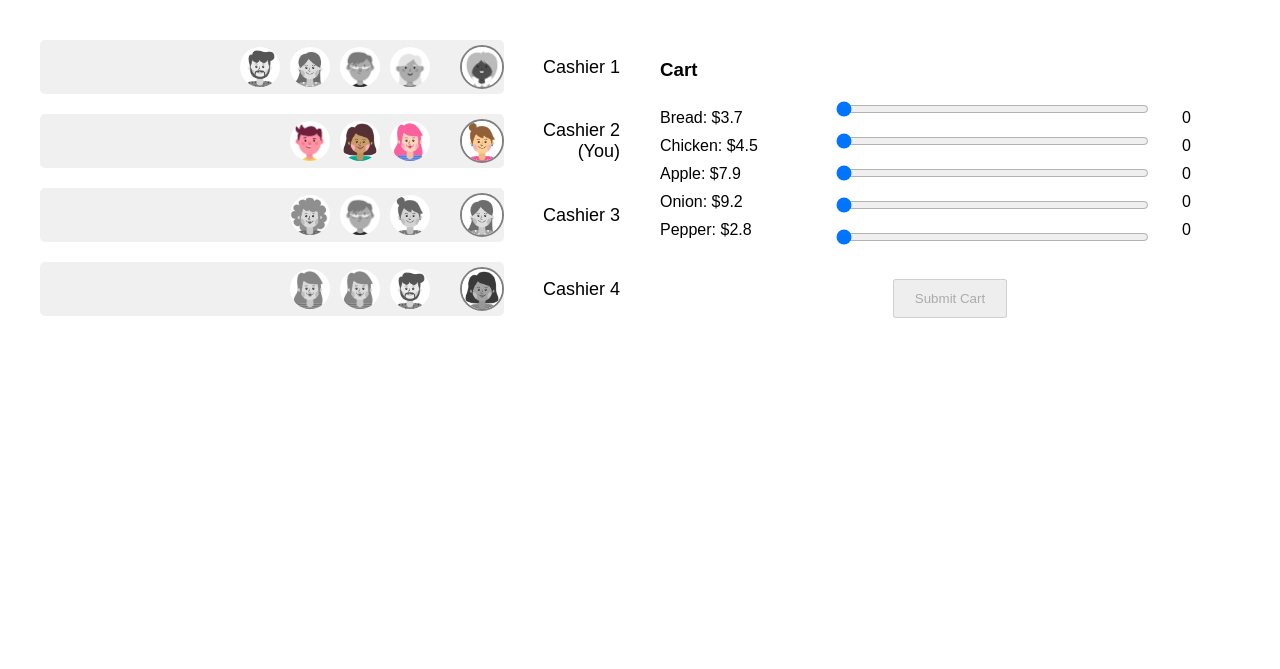
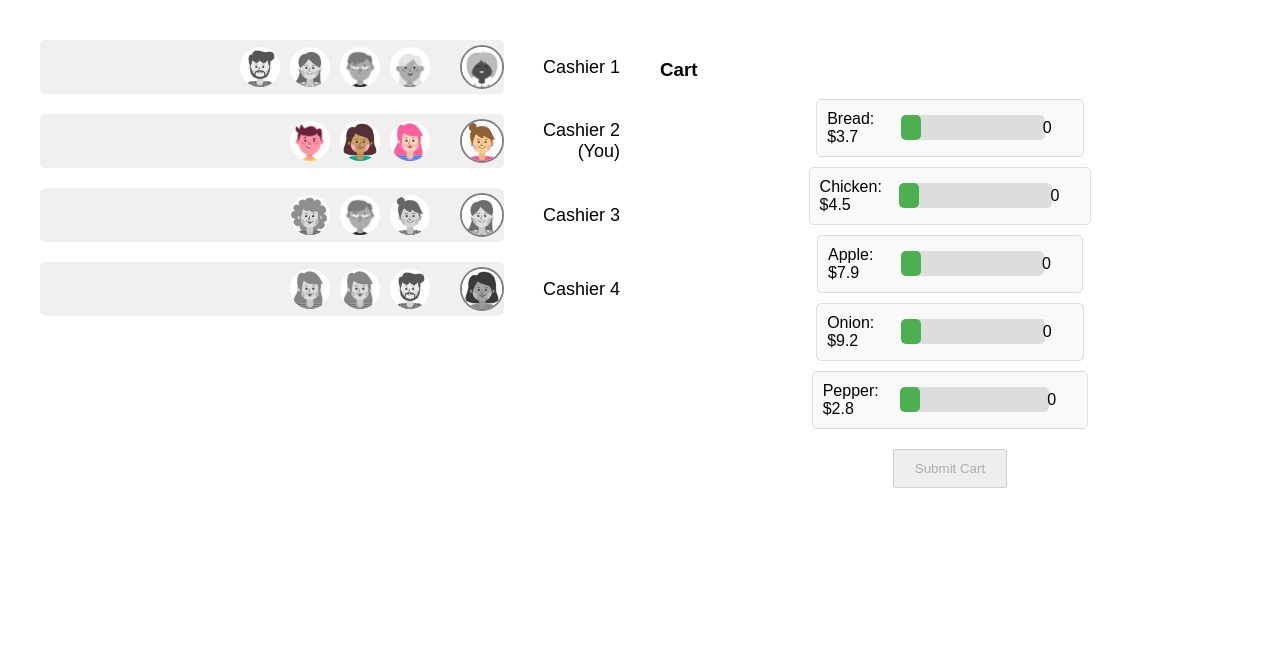
Before and after one commit to biwu6051/bizLab_sam_project, a PHP site: page /parallelQueue.php in a window 1280 px wide. Shown: the top 669 px of the page. Run offline with PHP 8.4, Linux system fonts and the light colour scheme.

Commit message:
change layout of cart, fix listener, cheack list, and load next customer

```diff
--- a/src/parallelQueue.php
+++ b/src/parallelQueue.php
@@ -61,6 +61,70 @@ $current_customer_items = $customer_items[0];
         .submit { text-align: center; margin-top: 20px; }
         .submit button { padding: 10px 20px; }
         .timer-container { display: flex; justify-content: space-between; padding: 10px 20px; border-top: 1px solid #ccc; font-size: 18px; }
+        /* 让 items-container 以列的方式排列 */
+        .items-container {
+            display: flex;
+            flex-direction: column;
+            gap: 10px;
+        }
+
+        /* 为每个 item-row 添加浅色背景和边框 */
+        .item-row {
+            display: flex;
+            align-items: center;
+            background-color: #f9f9f9; /* 浅色背景 */
+            padding: 10px;
+            border: 1px solid #ddd; /* 浅色边框 */
+            border-radius: 5px;
+        }
+
+        /* 设置 item-name 的样式 */
+        .item-name {
+            width: 30%;
+            text-align: left;
+        }
+
+        /* 设置 slider-container 的样式 */
+        .slider-container {
+            width: 60%;
+        }
+
+        /* 调整滑块的样式，使其更高 */
+        .slider-container input[type="range"] {
+            width: 100%;
+            height: 25px; /* 增加滑块的高度 */
+        }
+
+        /* 设置 slider-value 的样式 */
+        .slider-value {
+            width: 10%;
+            text-align: left;
+            min-width: 30px;
+        }
+
+        /* 可选：调整滑块的样式（颜色、圆角等） */
+        .slider-container input[type="range"] {
+            -webkit-appearance: none; /* 移除默认样式，方便自定义 */
+            background: #ddd;
+            border-radius: 5px;
+        }
+
+        .slider-container input[type="range"]::-webkit-slider-thumb {
+            -webkit-appearance: none;
+            width: 20px;
+            height: 25px; /* 与滑块高度一致 */
+            background: #4CAF50; /* 滑块颜色 */
+            cursor: pointer;
+            border-radius: 5px;
+        }
+
+        .slider-container input[type="range"]::-moz-range-thumb {
+            width: 20px;
+            height: 25px;
+            background: #4CAF50;
+            cursor: pointer;
+            border-radius: 5px;
+        }
     </style>
 </head>
 <body>
@@ -82,23 +146,17 @@ $current_customer_items = $customer_items[0];
         <div class="right">
             <h3>Cart</h3>
             <div class="items-container">
-                <div class="item-names">
-                    <?php foreach ($current_customer_items as $item => $price): ?>
-                        <div><?php echo $item; ?>: $<?php echo $price; ?></div>
-                    <?php endforeach; ?>
-                </div>
-                <div class="sliders">
-                    <?php foreach ($current_customer_items as $item => $price): ?>
-                        <div>
-                            <input type="range" id="item-<?php echo $item; ?>" min="0" max="10" step="0.1" value="0">
+                <?php foreach ($current_customer_items as $item => $price): ?>
+                        <div class="item-row">
+                            <div class="item-name">
+                                <?php echo $item; ?>: $<?php echo $price; ?>
+                            </div>
+                            <div class="slider-container">
+                                <input type="range" id="item-<?php echo $item; ?>" min="0" max="10" step="0.1" value="0">
+                            </div>
+                            <div class="slider-value" id="value-<?php echo $item; ?>">0</div>
                         </div>
                     <?php endforeach; ?>
-                </div>
-                <div class="slider-values">
-                    <?php foreach ($current_customer_items as $item => $price): ?>
-                        <div id="value-<?php echo $item; ?>">0</div>
-                    <?php endforeach; ?>
-                </div>
             </div>
             <div class="submit">
                 <button id="submit-cart" disabled>Submit Cart</button>
@@ -118,7 +176,7 @@ $current_customer_items = $customer_items[0];
         function checkSliders() {
             const currentCustomerItems = customerItemsArray[currentCustomerIndex];
             let allCorrect = true;
-            document.querySelectorAll('.sliders input[type="range"]').forEach(slider => {
+            document.querySelectorAll('.slider-container input[type="range"]').forEach(slider => {
                 const itemKey = slider.id.split('-')[1];
                 const expectedValue = currentCustomerItems[itemKey]; // Use JavaScript variable to check slider value
                 if (parseFloat(slider.value) !== expectedValue) {
@@ -128,8 +186,9 @@ $current_customer_items = $customer_items[0];
             document.getElementById('submit-cart').disabled = !allCorrect;
         }
 
+
         // Attach event listeners to sliders for updating displayed values and checking if the submit button should be enabled
-        document.querySelectorAll('.sliders input[type="range"]').forEach(slider => {
+        document.querySelectorAll('.slider-container input[type="range"]').forEach(slider => {
             slider.addEventListener('input', function() {
                 const itemKey = this.id.split('-')[1];
                 document.getElementById('value-' + itemKey).textContent = this.value;
@@ -237,34 +296,62 @@ $current_customer_items = $customer_items[0];
 
         const nextCustomerItems = customerItemsArray[currentCustomerIndex]; // Get the items for the current customer
 
-        // Clear the current item names
-        const itemNamesDiv = document.querySelector('.item-names');
-        itemNamesDiv.innerHTML = ''; // Clear the current content in item-names
+        // Clear the current items container
+        const itemsContainer = document.querySelector('.items-container');
+        itemsContainer.innerHTML = ''; // Clear the current content
 
-        let i = 0;
+        // Rebuild the items for the next customer
         Object.keys(nextCustomerItems).forEach(itemKey => {
             const itemValue = nextCustomerItems[itemKey];
 
-            // Update the item names div with the next customer's items
-            const itemNameElement = document.createElement('div');
-            itemNameElement.textContent = `${itemKey}: $${itemValue}`;
-            itemNamesDiv.appendChild(itemNameElement);
+            // Create the item row container
+            const itemRow = document.createElement('div');
+            itemRow.classList.add('item-row');
 
-            // Update existing sliders
-            const slider = document.querySelectorAll('.sliders input[type="range"]')[i];
-            slider.id = 'item-' + itemKey; // Update the slider id
-            slider.min = 0;
-            slider.max = 10;
-            slider.value = 0;
+            // Create the item name div
+            const itemNameDiv = document.createElement('div');
+            itemNameDiv.classList.add('item-name');
+            itemNameDiv.textContent = `${itemKey}: $${itemValue}`;
 
-            // Update the corresponding value div
-            const valueDiv = document.querySelectorAll('.slider-values div')[i];
-            valueDiv.id = 'value-' + itemKey; // Update the id to match the new item
-            valueDiv.textContent = slider.value; // Update the value display div
+            // Create the slider container
+            const sliderContainer = document.createElement('div');
+            sliderContainer.classList.add('slider-container');
 
-            i++;
+            // Create the slider input
+            const sliderInput = document.createElement('input');
+            sliderInput.type = 'range';
+            sliderInput.id = 'item-' + itemKey;
+            sliderInput.min = 0;
+            sliderInput.max = 10;
+            sliderInput.step = 0.1;
+            sliderInput.value = 0;
+
+            // Attach event listener to the slider
+            sliderInput.addEventListener('input', function() {
+                document.getElementById('value-' + itemKey).textContent = this.value;
+                checkSliders(); // Check if all sliders are correct after each input
+            });
+
+            // Append the slider input to the slider container
+            sliderContainer.appendChild(sliderInput);
+
+            // Create the slider value div
+            const sliderValueDiv = document.createElement('div');
+            sliderValueDiv.classList.add('slider-value');
+            sliderValueDiv.id = 'value-' + itemKey;
+            sliderValueDiv.textContent = '0';
+
+            // Append all elements to the item row
+            itemRow.appendChild(itemNameDiv);
+            itemRow.appendChild(sliderContainer);
+            itemRow.appendChild(sliderValueDiv);
+
+            // Append the item row to the items container
+            itemsContainer.appendChild(itemRow);
         });
+        checkSliders();
     }
+
 
     // Convert PHP array to JavaScript object for service times
     const serviceTimes = <?php echo json_encode($service_times); ?>;
```
